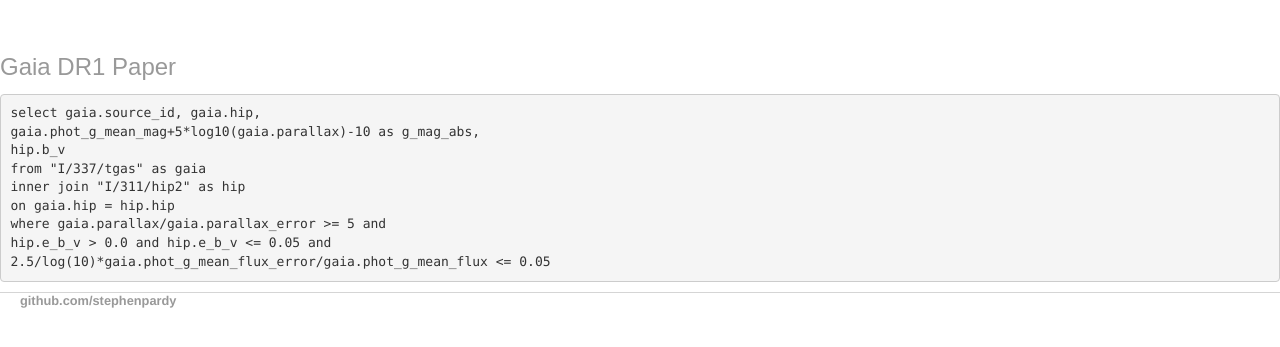
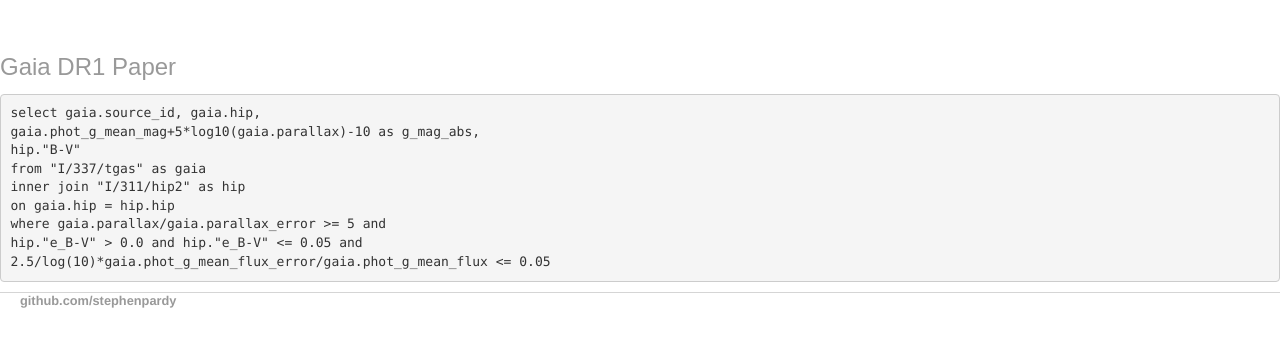
Before and after one commit to stephenpardy/stephenpardy.github.io, a Jekyll site: the page built from Gaia/index.md, in a window 1280 px wide. Shown: the top 347 px of the page. Built offline with Jekyll 4.4.1, drawn with Linux system fonts in a browser that asks for light colours; nearby versions of some CDN libraries.

Commit message:
change column names

```diff
--- a/Gaia/index.md
+++ b/Gaia/index.md
@@ -7,10 +7,10 @@ title: Gaia Code
 
     select gaia.source_id, gaia.hip,
     gaia.phot_g_mean_mag+5*log10(gaia.parallax)-10 as g_mag_abs,
-    hip.b_v
+    hip."B-V"
     from "I/337/tgas" as gaia
     inner join "I/311/hip2" as hip
     on gaia.hip = hip.hip
     where gaia.parallax/gaia.parallax_error >= 5 and
-    hip.e_b_v > 0.0 and hip.e_b_v <= 0.05 and
+    hip."e_B-V" > 0.0 and hip."e_B-V" <= 0.05 and
     2.5/log(10)*gaia.phot_g_mean_flux_error/gaia.phot_g_mean_flux <= 0.05
```
